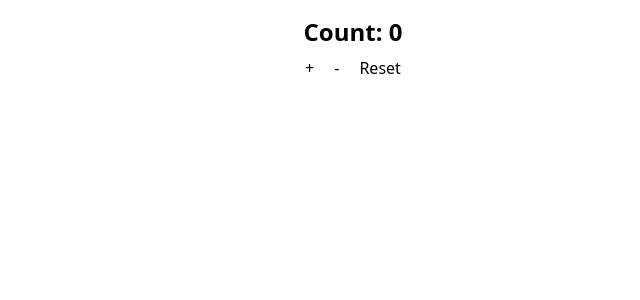
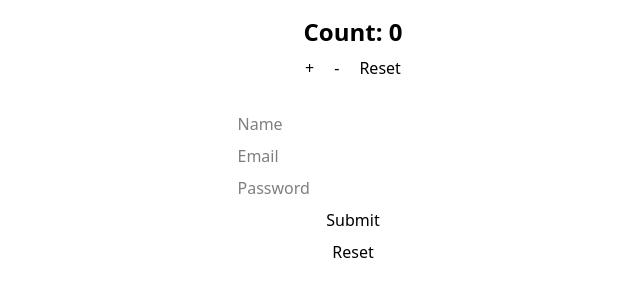
Before and after one commit to irfanbaig7/ReactAgain_2.0, a React (Vite) app: page / in a window 1280 px wide. Shown: the top 300 px of the page, without its empty margins (287-927 px from the left). Built offline with nearby package versions, Linux system fonts and the light colour scheme.

Commit message:
learn: usereducer with real world example

```diff
--- /dev/null
+++ b/src/01_useReducer/Fromhandle/SignupForm.jsx
@@ -0,0 +1,34 @@
+import React, { useReducer } from 'react'
+import { fromReducer, initalForm } from './fromReducer'
+
+const SignupForm = () => {
+
+    const [form, dispatch] = useReducer(fromReducer, initalForm)
+
+    const handleChange = (e) => {
+        dispatch({
+            type : "CHANGE",
+            field: e.target.name,
+            value: e.target.value
+        })
+    }
+
+    const handleSubmit = (e) => {
+        e.preventDefault()
+        console.log(form);
+    }
+
+    return (
+        <form onSubmit={handleSubmit} className="flex items-center justify-center flex-col p-4 gap-2">
+            <input name="name" value={form.name} onChange={handleChange} placeholder="Name" />
+            <input name="email" value={form.email} onChange={handleChange} placeholder="Email" />
+            <input name="password" value={form.password} onChange={handleChange} placeholder="Password" />
+            <button type="submit">Submit</button>
+            <button type="button" onClick={() => dispatch({ type: "RESET" })}>
+                Reset
+            </button>
+        </form>
+    )
+}
+
+export default SignupForm
--- /dev/null
+++ b/src/01_useReducer/Fromhandle/fromReducer.js
@@ -0,0 +1,20 @@
+
+
+const initalForm = { name: "", email: "", password: ""}
+
+function fromReducer(state, action) {
+    switch (action.type) {
+        case "CHANGE":
+            return { ...state, [action.field]: action.value }
+
+        case "RESET":
+            return initalForm;
+
+        default:
+            return state;
+    }
+
+
+}
+
+export {initalForm, fromReducer}
--- a/src/01_useReducer/UseReducer.jsx
+++ b/src/01_useReducer/UseReducer.jsx
@@ -1,11 +1,13 @@
 import React from "react"
 import Counter from "./Counter"
+import SignupForm from "./Fromhandle/SignupForm"
 
 const UseReducer = () => {
 
   return (
     <div>
       <Counter />
+      <SignupForm />
     </div>
   )
 }
```
